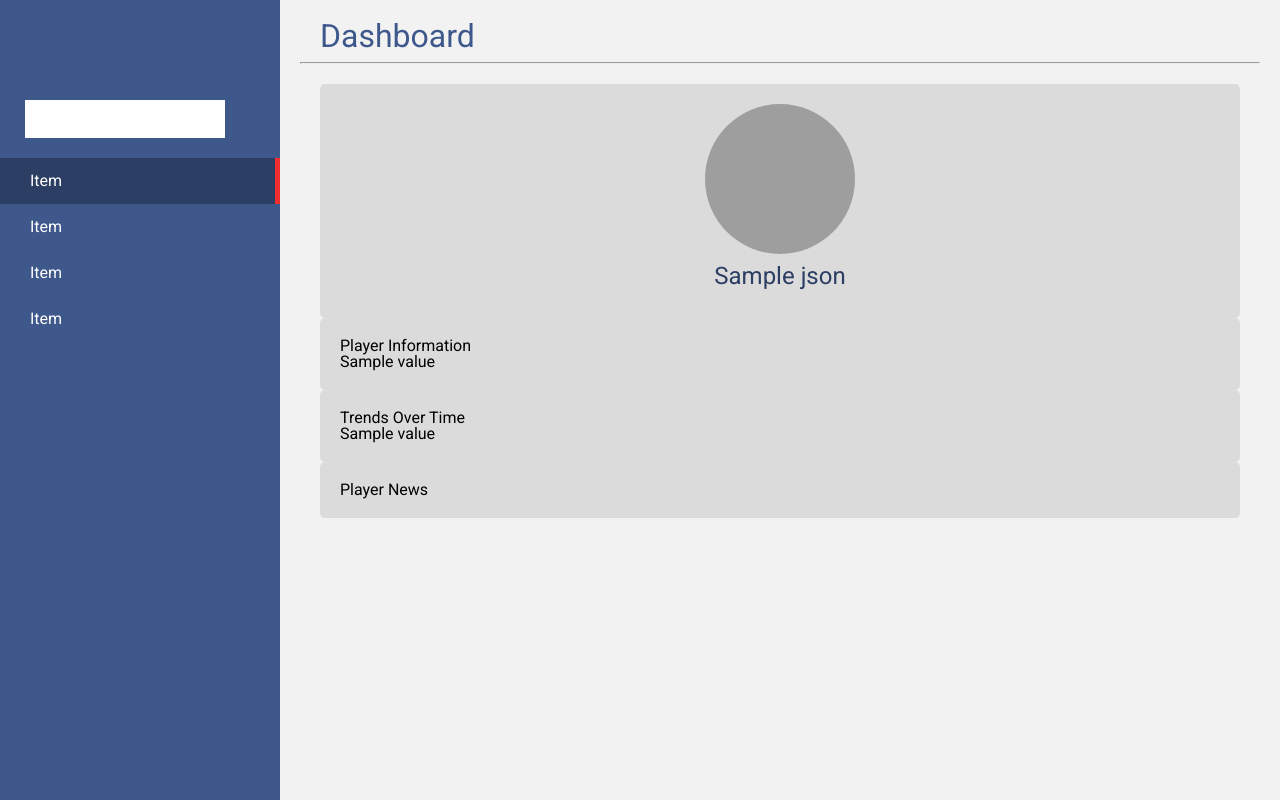
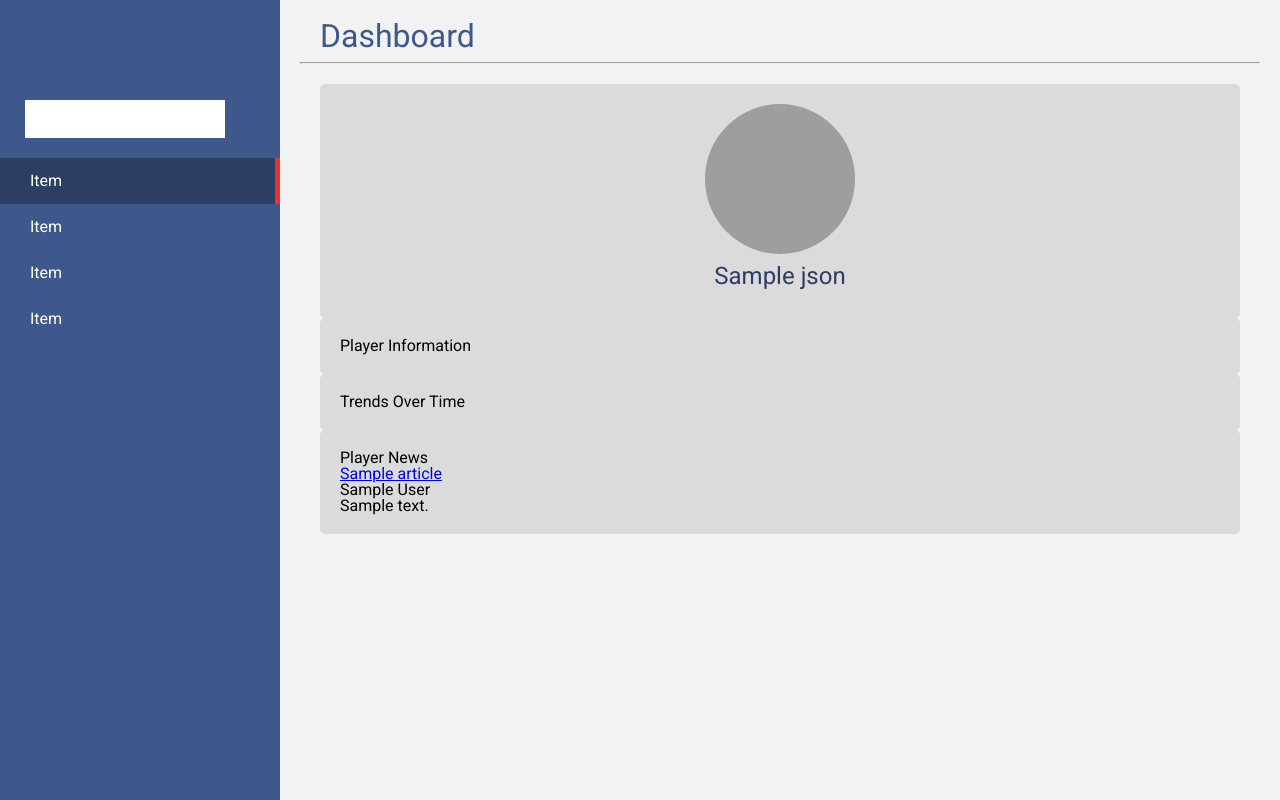
Before and after one commit to NxLeung/NFL_Fantasy_Dashboard, a Flask app: template templates/index.html in a window 1280 px wide. Run offline with Flask 2, Linux system fonts and the light colour scheme; the template is opened without the code that fills it: most values are stand-ins (such as "Sample title", 1, 10 or a date in 2020); grey boxes are pictures that could not be loaded.

Commit message:
Add basic news retrival and populate index with top 5 news articles

```diff
--- a/app.py
+++ b/app.py
@@ -1,11 +1,16 @@
 # import necessary libraries
 from flask import Flask, render_template, request
 from flask_sqlalchemy import SQLAlchemy
+from newsapi import NewsApiClient
+from config import api_key
 import pandas as pd
 from sqlalchemy import create_engine
 import json
 # create instance of Flask app
 app = Flask(__name__)
+
+# Initialize news client
+api = NewsApiClient(api_key=api_key)
 
 # create route that renders index.html template
 @app.route("/")
@@ -32,8 +37,13 @@ def index():
         player_info[player_name][year] = list(df_info['json'].unique())[0]
     player_info
 
+    # Construct a search query like `football firstInitial lastName` and retrieve top 5 articles
+    player_name_separated = ' '.join(player_name.split('.'))
+    query = 'football ' + player_name_separated
+    api_result = api.get_everything(q=query,sort_by='popularity',domains='bleacherreport.com,espn.com')
+    top_articles=api_result['articles'][:5]
 
-    return render_template("index.html", json=dict(player_info))
+    return render_template("index.html", json=dict(player_info), articles=top_articles)
 
 @app.route("/player_data", methods=['GET'])
 def pass_data():
--- a/templates/index.html
+++ b/templates/index.html
@@ -20,7 +20,6 @@
     <section id="sidebar">
       <nav>
         <input type="text" name="" value="" </a>
-
         <a href="#" class="active">Item</a>
         <a href="#">Item</a>
         <a href="#">Item</a>
@@ -47,18 +46,48 @@
         </div>
 
         <div class="chart">
-            <h6>Player Information</h6>
-            <span class="player-info">{{value}}</span>
+            <h3>Player Information</h3>
+            <span class="player-info">
+              <!-- {{value}} -->
+            </span>
         </div>
 
         <div class="chart">
-            <h6>Trends Over Time</h6>
-            <span class="player-info">{{value}}</span>
+            <h3>Trends Over Time</h3>
+            <span class="player-info">
+              <!-- {{value}} -->
+            </span>
         </div>
 
+        <!-- Displays a list of the the provided news articles, or a message saying none were found. -->
         <div class="chart">
-            <h6>Player News</h6>
-            <span class="player-info"></span>
+          <h3>Player News</h3>
+          <span class="player-info">
+            <ul>
+              {% for article in articles %}
+                <li>
+                  <div class="news_article">
+                    <div class="news_top_row">
+                      <!-- <img class="news_image" src="{{article["urlToImage"]}}"> -->
+                      <!-- Article name with link -->
+                      <a href="{{article["url"]}}">
+                        <span class="news_title">{{article["title"]}}</span>
+                      </a>
+                    </div>
+                  {%if article["author"] is not none %}
+                    <div class="news_author">{{article["author"]}}</div>
+                  {% endif %}
+                  <!-- Excerpt from article (styled via API). -->
+                  <div class="news_description">{{article["description"]|safe}}</div>
+                </div>
+                </li>
+              {% else %}
+                <span class="news_missing">
+                  No relevant news articles found for player.
+                </span>
+              {% endfor %}
+            </ul>
+          </span>
         </div>
         {% endfor %}
       </div>
```
Also changed, not shown: README.md, 1 other file.
